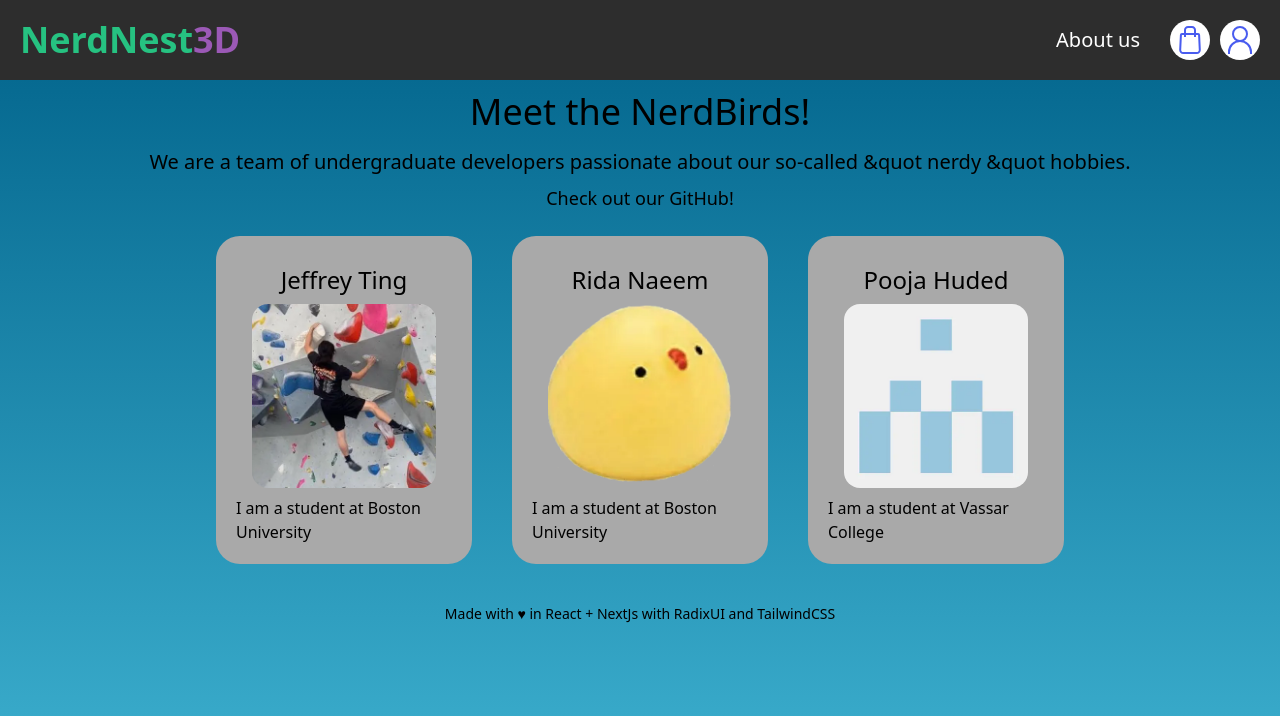
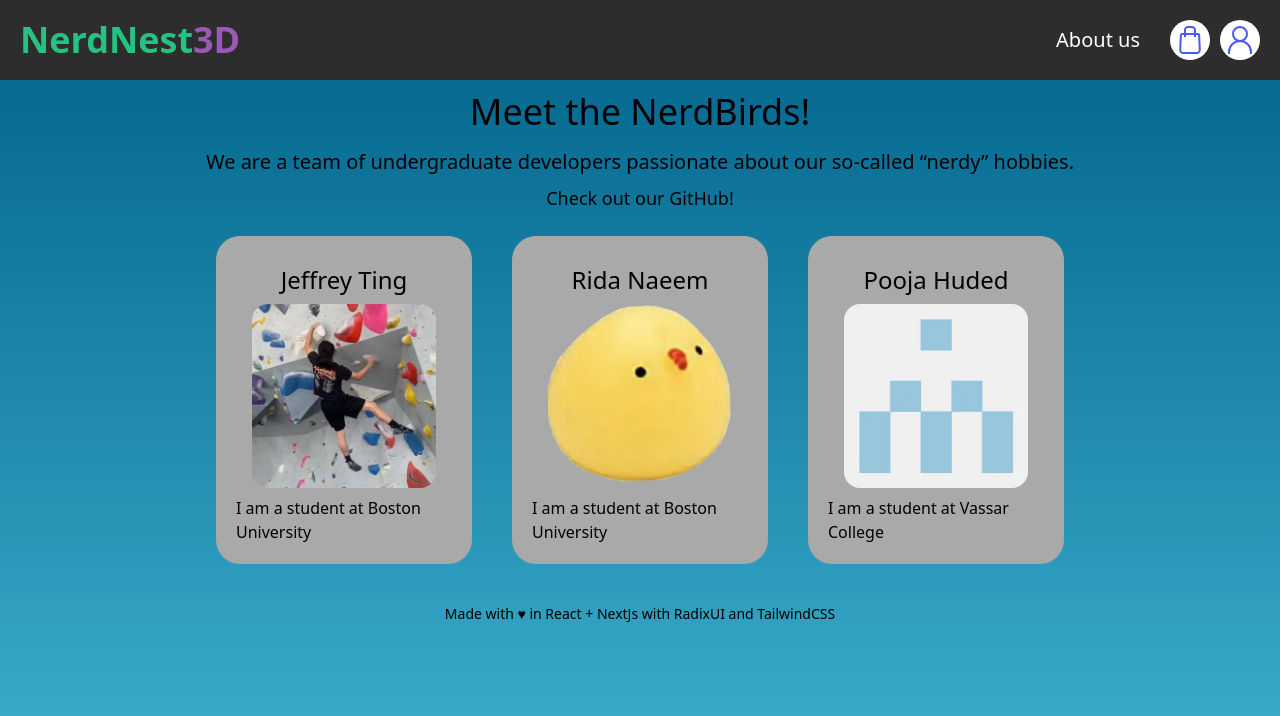
Before and after one commit to KingTingTheGreat/nerdnest3d, a Next.js app: page /about-us in a window 1280 px wide. Shown: the top 716 px of the page. Built offline with nearby package versions, Linux system fonts and the light colour scheme.

Commit message:
fixed quotations

```diff
--- a/src/components/about-us.tsx
+++ b/src/components/about-us.tsx
@@ -7,7 +7,7 @@ export const AboutUs = () => {
             <h1 className="text-4xl p-2 m-1">Meet the NerdBirds!</h1>
             <p className=" text-xl m-1">
                 We are a team of undergraduate developers passionate about our
-                so-called &quot nerdy &quot hobbies.
+                so-called <q>nerdy</q> hobbies.
             </p>
             <a
                 href="https://github.com/KingTingTheGreat/nerdnest3d"
```
